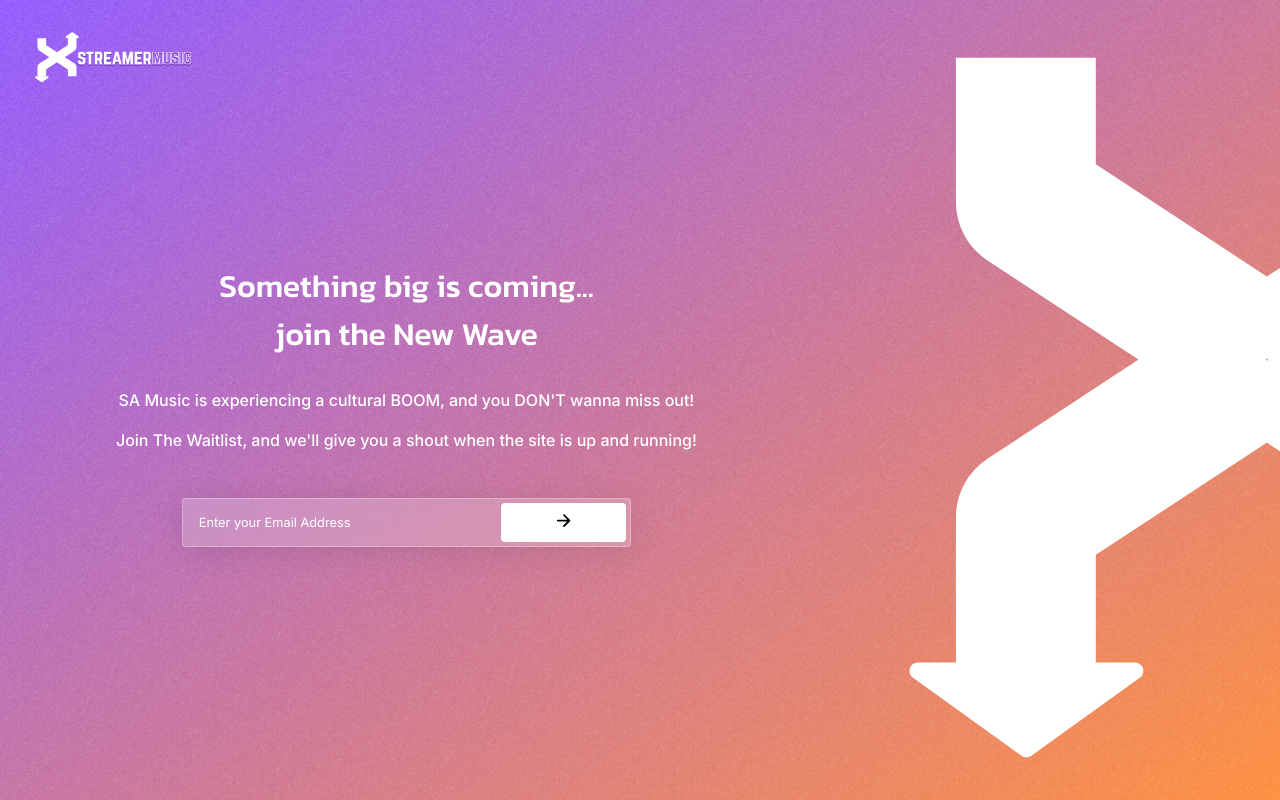
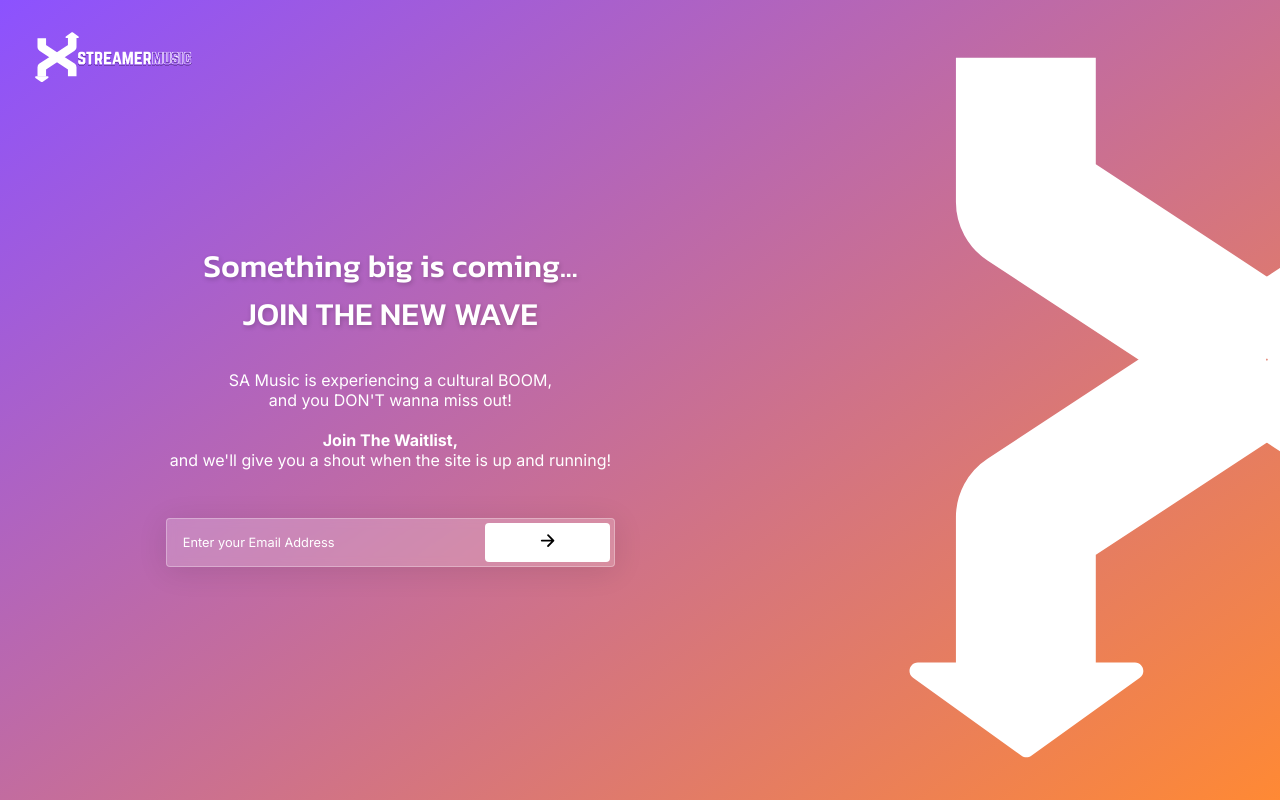
Before and after one commit to XStreamerMusic/XStreamerMusicWebApp, a Django app: page /waitlist in a window 1280 px wide; the page is wider, and only the part inside the window is pictured. Run offline with Django 5.2, Linux system fonts and the light colour scheme; some web fonts are replaced.

Commit message:
fixed responsive styles

```diff
--- a/main/static/css/responsive.css
+++ b/main/static/css/responsive.css
@@ -4,12 +4,6 @@
         bottom: -30vh;
     }
 } */
-
-@media only screen and (min-width: 768px) and (orientation: portrait) {
-    main {
-        /* width: 75%; */
-    }
-}
 
 @media only screen and (min-width: 1024px) and (orientation: landscape) {
 
@@ -63,7 +57,6 @@
         width: auto;
         height: 100%;
         left: auto;
-        pointer-events:all;
         transform: translateY(-55%);
     }
 }
@@ -74,11 +67,30 @@
         font-size: 3rem;
     }
 
-    #waitlist {
-        width: 60%;
+    main p {
+        font-size: .9rem;
     }
 
-    #responsive-logo {
-        right: -10%;
+    #waitlist {
+        width: 40%;
+    }
+
+    .page-logo svg {
+        right: -20%;
     }
 }
+
+@media only screen and (min-width: 1650px) {
+
+    main h1 {
+        font-size: 3rem;
+    }
+
+    main p {
+        font-size: 1.2rem;
+    }
+/*
+    #waitlist {
+        width: 50%;
+    } */
+}
--- a/main/static/css/waitlist.css
+++ b/main/static/css/waitlist.css
@@ -54,7 +54,7 @@ main {
 }
 
 .main-content {
-    margin: auto 1rem;
+    margin: auto 0;
     text-align: center;
 }
 
@@ -63,11 +63,14 @@ main h1 {
     font-weight: 500;
     white-space: nowrap;
     margin-bottom: 2rem;
+    /* text-transform: uppercase; */
+    text-shadow: 1px 2px 5px rgba(0,0,0,0.2);
     font-family: 'Special Gothic Expanded One', 'Kanit';
 }
 
 main p {
-    font-weight: 500;
+    width: 100%;
+    font-weight: 400;
     margin-bottom: 2rem;
 }
 
--- a/main/templates/waitlist.html
+++ b/main/templates/waitlist.html
@@ -83,13 +83,13 @@
             </svg>
             <div class="main-content">
                 <h1>Something big is coming...<br>
-                    join the New Wave
+                    JOIN THE NEW WAVE
                 </h1>
                 <p>
-                    SA Music is experiencing a cultural BOOM, and
+                    SA Music is experiencing a cultural BOOM,<br>and
                     you DON'T wanna miss out!
                     <br><br>
-                    Join The Waitlist, and we'll give you a
+                    <b>Join The Waitlist,</b><br>and we'll give you a
                     shout when the site is up and running!
                 </p>
 
@@ -125,7 +125,7 @@
         </div>
     </main>
 
-    <img src="{% static 'images/noise_16x9.png' %}" alt="noise background" class="noise-background">
+    <!-- <img src="{% static 'images/noise_16x9.png' %}" alt="noise background" class="noise-background"> -->
 
     <script type="module" src="https://unpkg.com/ionicons@7.1.0/dist/ionicons/ionicons.esm.js"></script>
     <script nomodule src="https://unpkg.com/ionicons@7.1.0/dist/ionicons/ionicons.js"></script>
```
